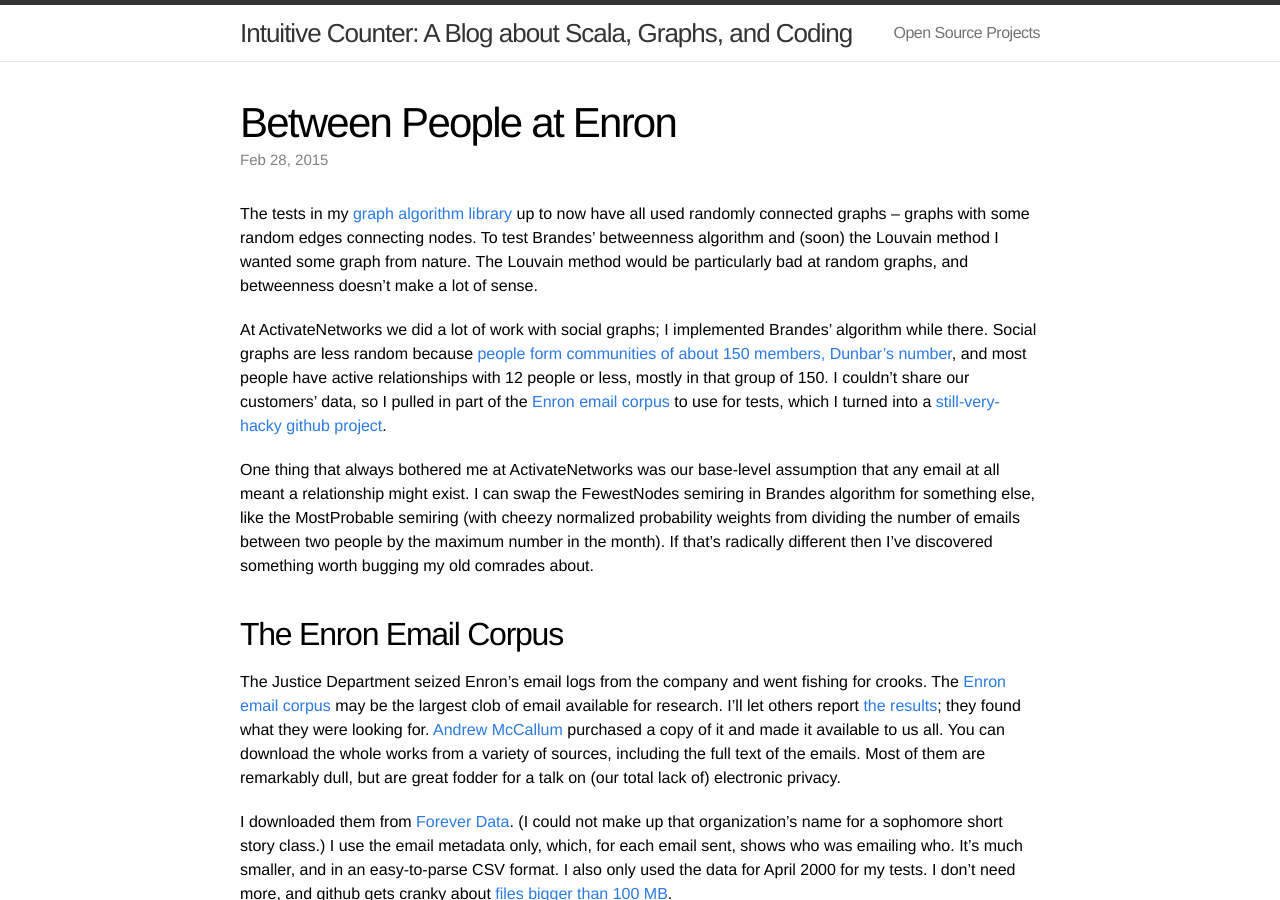
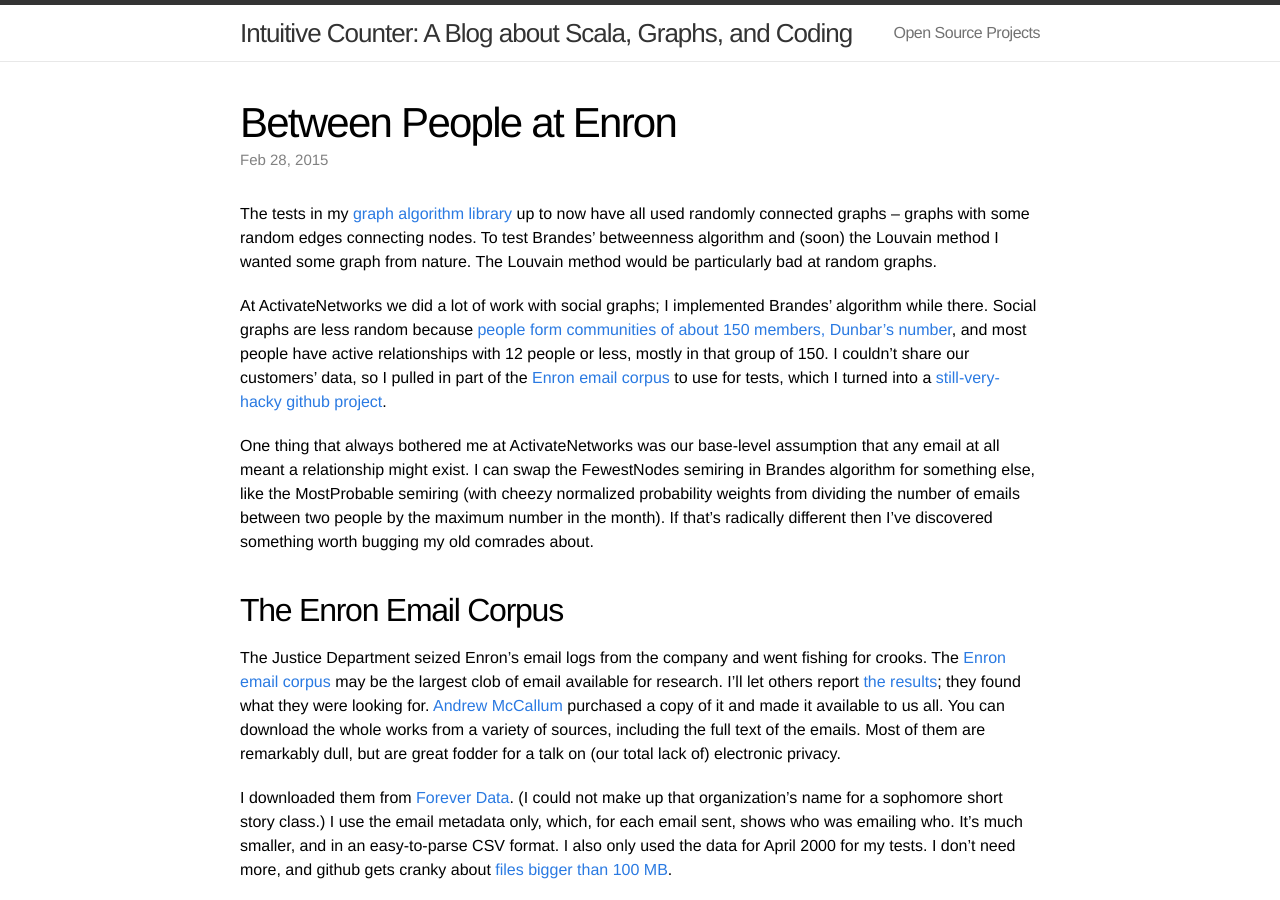
Before and after one commit to dwalend/blog, a Jekyll site: the page built from _posts/2015-02-28-Enron-Thing.md, in a window 1280 px wide and 900 px high. Built offline with Jekyll 4.4.1, drawn with Linux system fonts in a browser that asks for light colours; comment, search, counter and statistics services are not loaded; some of the changed text lies outside the part shown.

Commit message:
And need to post the latest blog

```diff
--- a/_posts/2015-02-28-Enron-Thing.md
+++ b/_posts/2015-02-28-Enron-Thing.md
@@ -4,7 +4,7 @@
 comments: True
 ---
 
-The tests in my [graph algorithm library](https://github.com/dwalend/ScalaGraphMinimizer) up to now have all used randomly connected graphs -- graphs with some random edges connecting nodes. To test Brandes' betweenness algorithm and (soon) the Louvain method I wanted some graph from nature. The Louvain method would be particularly bad at random graphs, and betweenness doesn't make a lot of sense.
+The tests in my [graph algorithm library](https://github.com/dwalend/ScalaGraphMinimizer) up to now have all used randomly connected graphs -- graphs with some random edges connecting nodes. To test Brandes' betweenness algorithm and (soon) the Louvain method I wanted some graph from nature. The Louvain method would be particularly bad at random graphs.
 
 At ActivateNetworks we did a lot of work with social graphs; I implemented Brandes' algorithm while there. Social graphs are less random because [people form communities of about 150 members, Dunbar's number](http://en.wikipedia.org/wiki/Dunbar%27s_number), and most people have active relationships with 12 people or less, mostly in that group of 150. I couldn't share our customers' data, so I pulled in part of the [Enron email corpus](http://en.wikipedia.org/wiki/Enron_Corpus) to use for tests, which I turned into a [still-very-hacky github project](https://github.com/dwalend/EnronMetaData).
 
```
Also changed, not shown: other parts of _posts/2015-02-28-Enron-Thing.md (+1 -1 lines).
